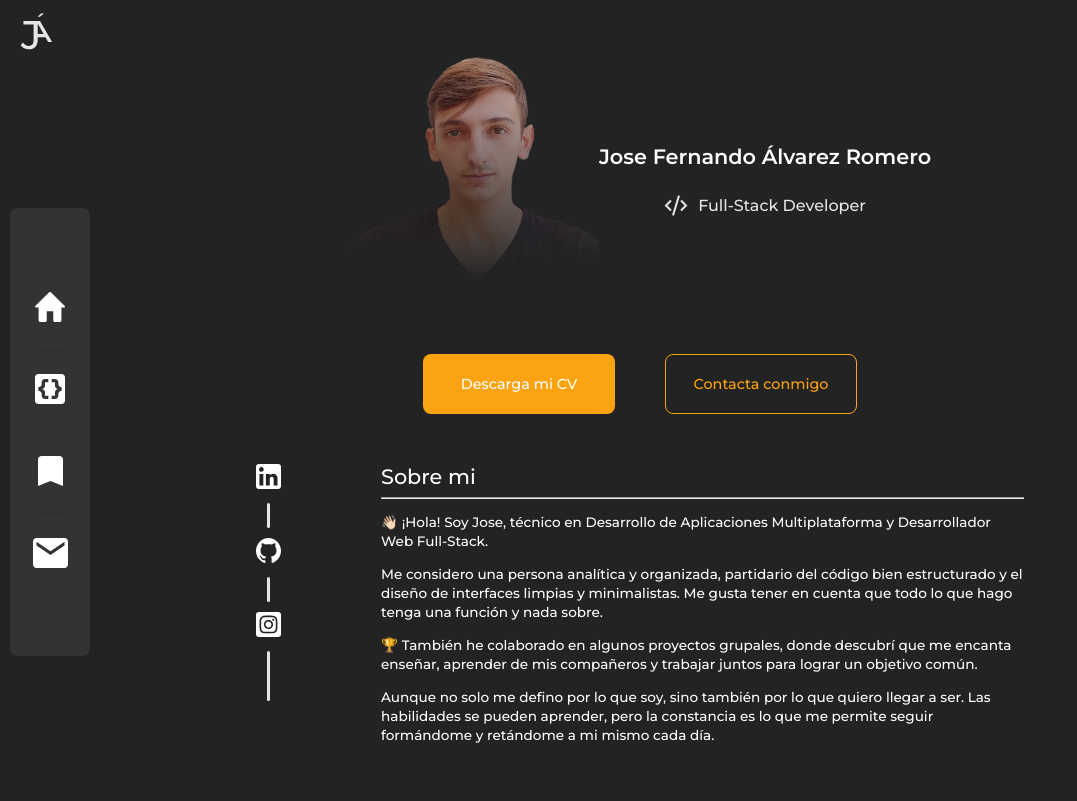
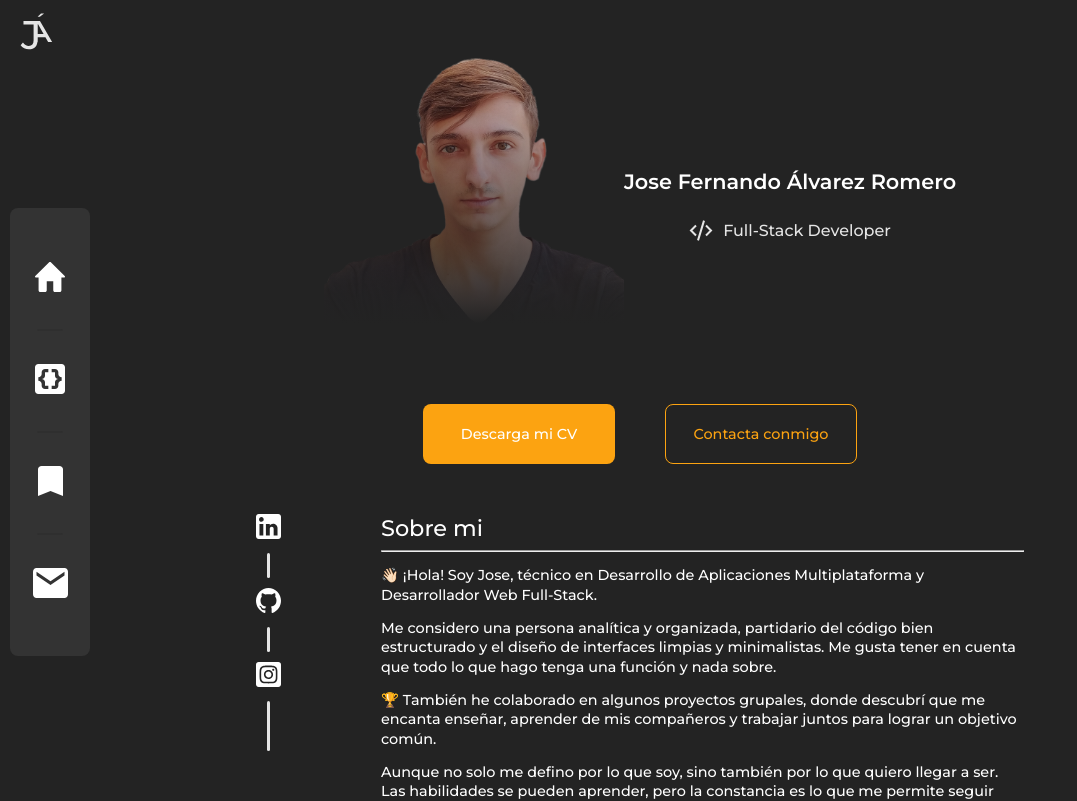
Before and after one commit to joseferalvarez/josefernandoalvarez, a React (Create React App) app: page / in a window 1280 px wide. Shown: the top 801 px of the page, without its empty margins (0-1077 px from the left). Built offline with nearby package versions, Linux system fonts and the light colour scheme.

Commit message:
sizes updates

```diff
--- a/src/components/Blocks/Title.jsx
+++ b/src/components/Blocks/Title.jsx
@@ -4,7 +4,7 @@ export const Title = styled.h2`
     ${(props) => {
         if (props.center) {
             return css`
-                font-size: 1.3rem;
+                font-size: 1.4rem;
                 font-weight: 500;
                 color: var(--color-white);
                 font-family: var(--montserrat);
@@ -13,7 +13,7 @@ export const Title = styled.h2`
             `;
         } else {
             return css`
-                font-size: 1.3rem;
+                font-size: 1.4rem;
                 font-weight: 500;
                 color: var(--color-white);
                 font-family: var(--montserrat);
--- a/src/components/Habilities/StackCardStyled.jsx
+++ b/src/components/Habilities/StackCardStyled.jsx
@@ -2,7 +2,6 @@ import styled from 'styled-components';
 
 const Card = styled.div`
     border: 1px solid var(--color-grey);
-    margin: 0 5%;
     border-radius: 8px;
     width: 90%;
     transition: all 0.2s;
@@ -56,7 +55,7 @@ const Tech = styled.div`
     p{
         color: var(--color-white);
         font-family: var(--roboto);
-        font-size: 0.85rem;
+        font-size: 0.9rem;
         display: block;
         margin: auto;
     }
--- a/src/components/Header/AboutMeStyled.jsx
+++ b/src/components/Header/AboutMeStyled.jsx
@@ -29,7 +29,7 @@ const VerticalLine = styled.div`
 
 const Description = styled.div`
     p{
-        font-size: 0.85rem;
+        font-size: 0.9rem;
         font-family: var(--montserrat);
         color: var(--color-white);
         line-height: 1.2rem;
--- a/src/components/Header/ProfileStyled.jsx
+++ b/src/components/Header/ProfileStyled.jsx
@@ -26,8 +26,8 @@ const ProfileContainer = styled.div`
 
 const ProfileImage = styled.div`
     position: relative;
-    max-width: 250px;
-    max-height: 250px;
+    max-width: 300px;
+    max-height: 300px;
     margin: auto;
     overflow: hidden;
 
--- a/src/components/Menu/Menu.jsx
+++ b/src/components/Menu/Menu.jsx
@@ -41,7 +41,7 @@ const Tab = styled.div`
         flex-direction: column;
         justify-content: center;
         align-items: center;
-        gap: 15px;
+        gap: 25px;
         width: 80px;
         height: 70%;
         transition: margin 0.25s;
```
